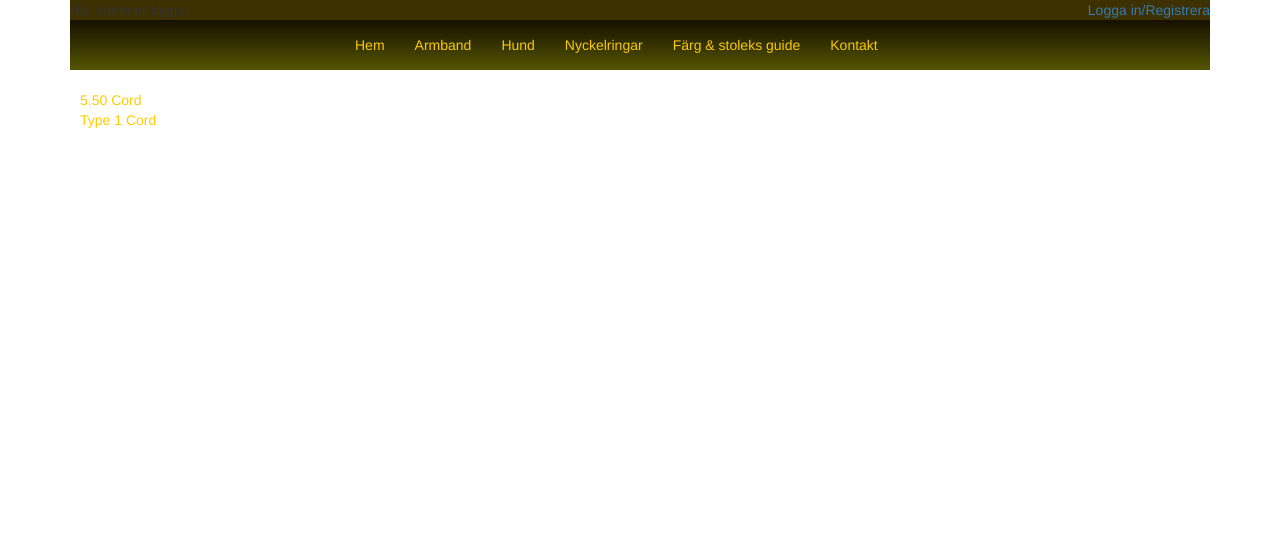
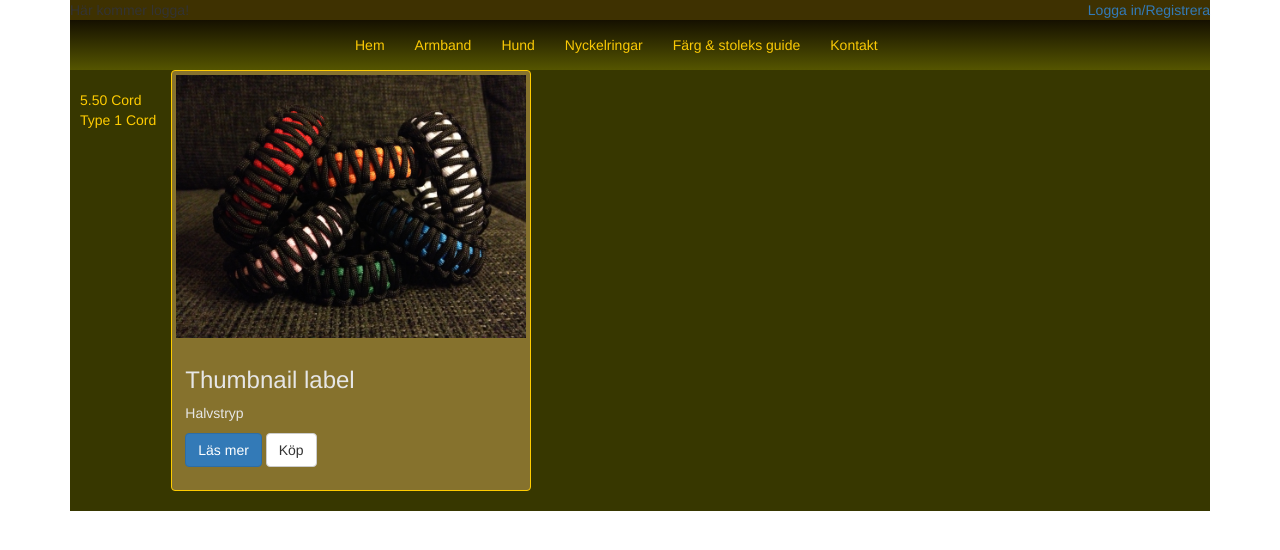
Before and after one commit to Duffy035/EGON, a PHP site: page /armband.php in a window 1280 px wide. Shown: the top 550 px of the page. Run offline with PHP 8.4, Linux system fonts and the light colour scheme.

Commit message:
ändrat lite
fixat att sidorna har samma klass m.m.

```diff
--- a/armband.php
+++ b/armband.php
@@ -3,18 +3,24 @@
 <?php include'inc/nav.php'; ?>
 
 <div class="container">
-
-	<div class="subnav">
-		<a href="#">5.50 Cord</a><br>
-		<a href="#">Type 1 Cord</a><br>
+	<div class="content">
+		<div class="subnav">
+			<a href="#">5.50 Cord</a><br>
+			<a href="#">Type 1 Cord</a><br>
+		</div>
+		<div class="row">
+			<div class="col-sm-6 col-md-4">
+		    	<div class="thumbnail">
+		      		<img src="img/bild.jpg" alt="...">
+			     		<div class="caption">
+			        		<h3>Thumbnail label</h3>
+			        		<p>Halvstryp</p>
+			        		<p><a href="#" class="btn btn-primary" role="button">Läs mer</a> <a href="#" class="btn btn-default" role="button">Köp</a></p>
+			      		</div>
+			 	</div>
+			</div>
+		</div>
 	</div>
-
-
-
-
 </div>
-
-
 </body>
-
 </html>
--- a/hund.php
+++ b/hund.php
@@ -4,12 +4,10 @@
 
 <div class="container">
 	<div class="content">
-
 		<div class="subnav">
 			<a href="#">Halsband</a><br>
 			<a href="#">Koppel</a><br>
 		</div>
-
 		<div class="row">
 		  <div class="col-sm-6 col-md-4">
 		    <div class="thumbnail">
--- a/index.php
+++ b/index.php
@@ -2,8 +2,7 @@
 	<?php include'inc/template.php'; ?>
 	<?php include'inc/nav.php'; ?>
 	<div class="container">
-		<br>
-		<div class="indextext">
+		<div class="content">
 			<p> Välkommen till Paracord!</p><br>
 			<p>Vi tillverkar armband, hundhalsband m.m. i 550 fallskärmslina. Varje armband är individ anpassat i färg och storlek.
 			 </p>
```
Lines whose indentation alone changed are shown as unchanged.
